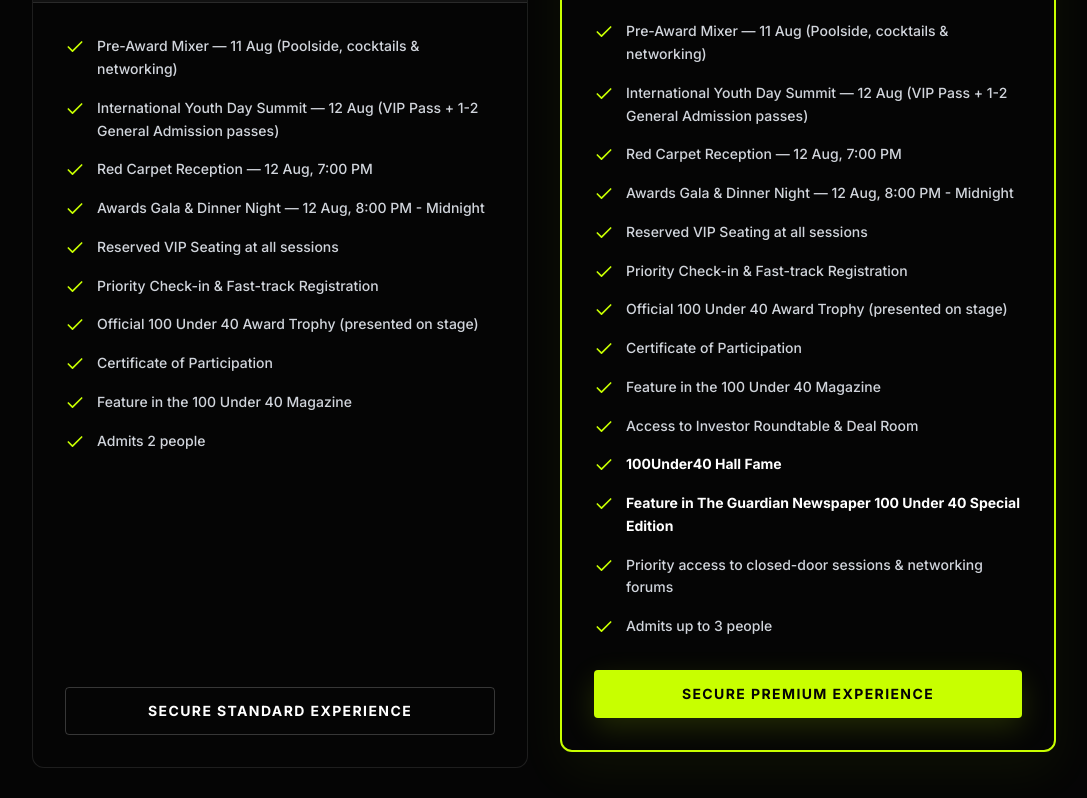
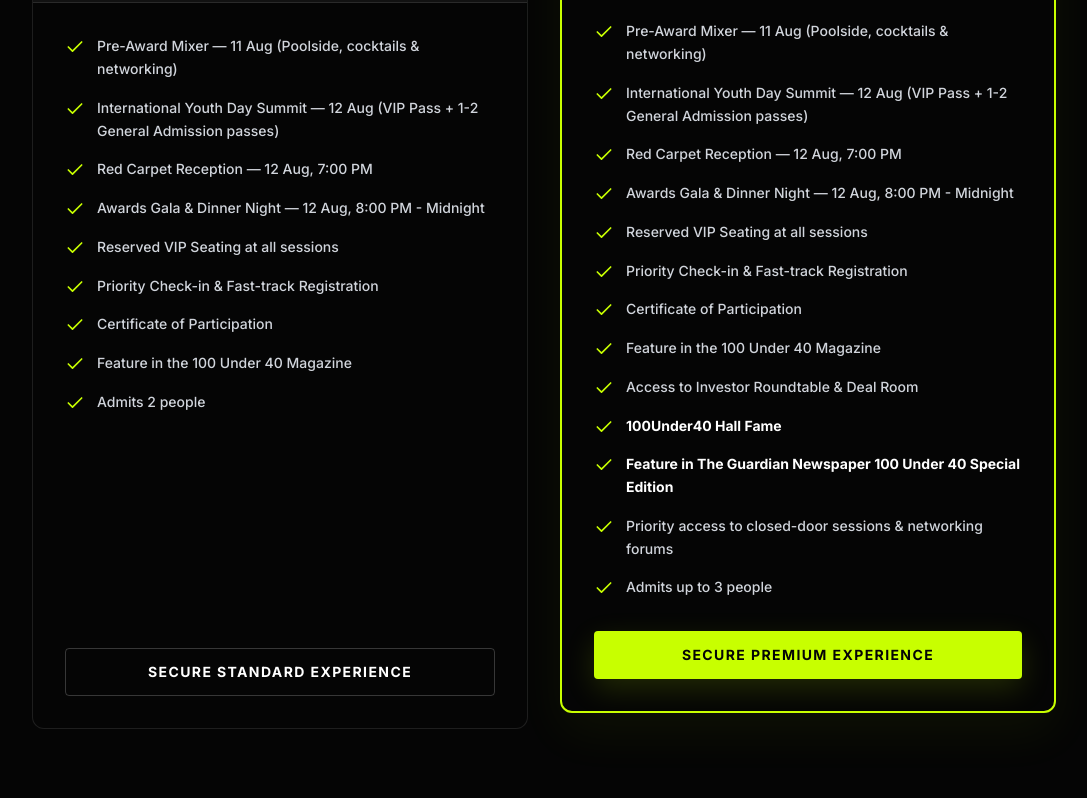
Before and after one commit to muwagunprecious/100under40, a Next.js app: page /ticket in a window 1280 px wide. Shown: the part 670-1468 px from the top of the page, without its empty margins (96-1183 px from the left). Built offline with nearby package versions, Linux system fonts and the light colour scheme.

Commit message:
fix: remove award trophy feature from ticket packages

```diff
--- a/app/ticket/page.tsx
+++ b/app/ticket/page.tsx
@@ -28,7 +28,6 @@ export default function TicketPage() {
                     'Awards Gala & Dinner Night — 12 Aug, 8:00 PM - Midnight',
                     'Reserved VIP Seating at all sessions',
                     'Priority Check-in & Fast-track Registration',
-                    'Official 100 Under 40 Award Trophy (presented on stage)',
                     'Certificate of Participation',
                     'Feature in the 100 Under 40 Magazine',
                     'Admits 2 people'
@@ -65,7 +64,6 @@ export default function TicketPage() {
                     'Awards Gala & Dinner Night — 12 Aug, 8:00 PM - Midnight',
                     'Reserved VIP Seating at all sessions',
                     'Priority Check-in & Fast-track Registration',
-                    'Official 100 Under 40 Award Trophy (presented on stage)',
                     'Certificate of Participation',
                     'Feature in the 100 Under 40 Magazine',
                     'Access to Investor Roundtable & Deal Room',
```
